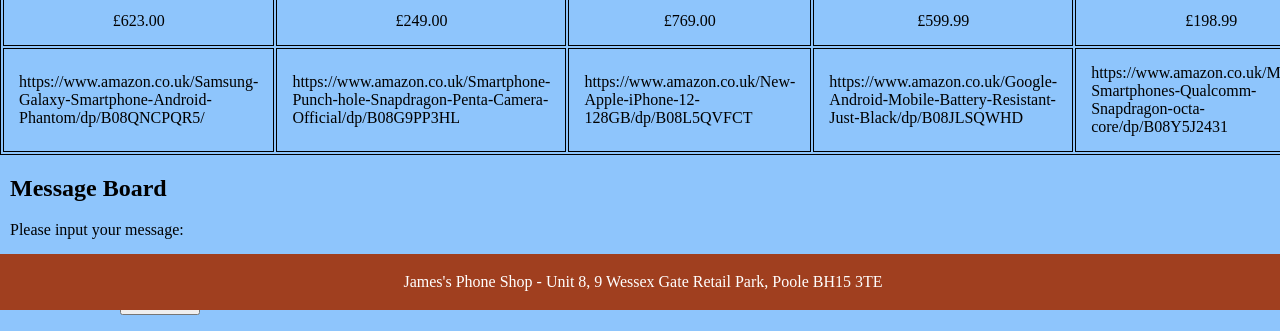
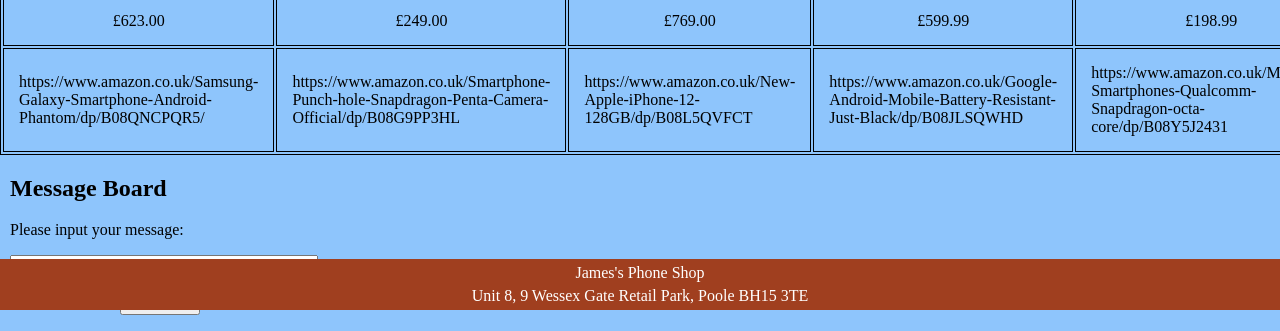
Before and after one commit to jhowards/Strive-Work-M1D7, a plain HTML site: page index.html in a window 1280 px wide. Shown: the part 490-821 px from the top of the page. Drawn offline with Linux system fonts and the light colour scheme.

Commit message:
Ex 9 Footer Function

```diff
--- a/index.html
+++ b/index.html
@@ -55,7 +55,8 @@
 </form>
 </body>
 <footer>
-    <p>James's Phone Shop - Unit 8, 9 Wessex Gate Retail Park, Poole BH15 3TE</p>
+    <p id="footerName">James's Phone Shop</p>
+    <p id="footerAddress">Unit 8, 9 Wessex Gate Retail Park, Poole BH15 3TE</p>
 </footer>
 
 </html>
@@ -71,4 +72,9 @@
        body.style.backgroundColor = "red"
     }
 
+    const footerChange = function(){
+       const footer = document.querySelector(".p, #footerAddress")
+       footer.innerText = "This text has been changed"
+    }
+
 </script>
--- a/style.css
+++ b/style.css
@@ -25,12 +25,13 @@ img{
 
 footer {
     text-align: center;
-    padding: 3px;
+    padding: 0px;
     background-color: rgb(160, 63, 31);
     color: white;
     width: 100%;
     position: fixed;
     bottom:0;
+    /* height: 70px; */
 
   }
 
@@ -48,6 +49,13 @@ footer {
   #message{
       width: 300px;
   }
+#footerName{
+    margin: 5px
+}
+
+#footerAddress{
+    margin: 5px
+}
 
   #submit{
     margin-left: 110px;
```
